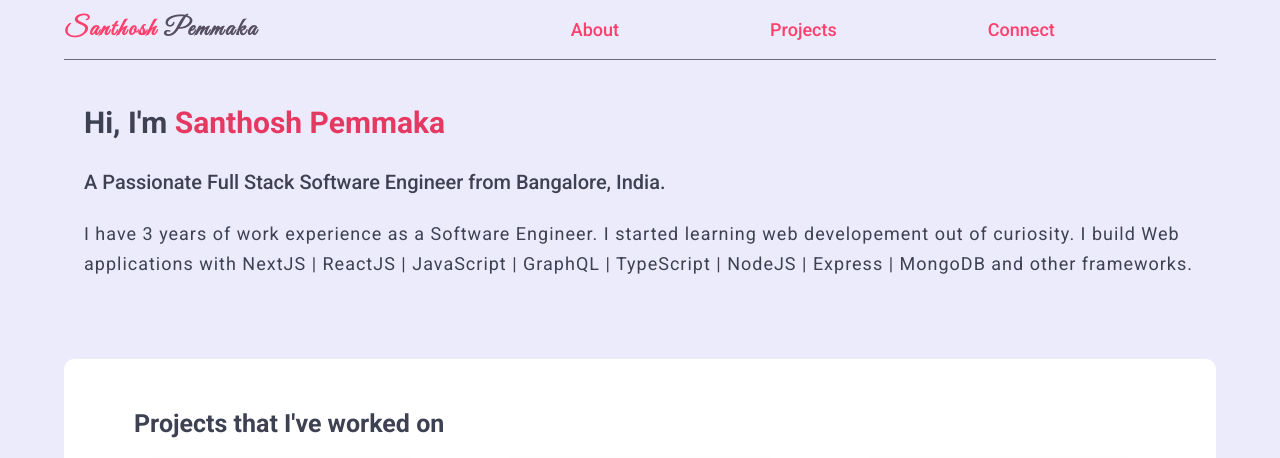
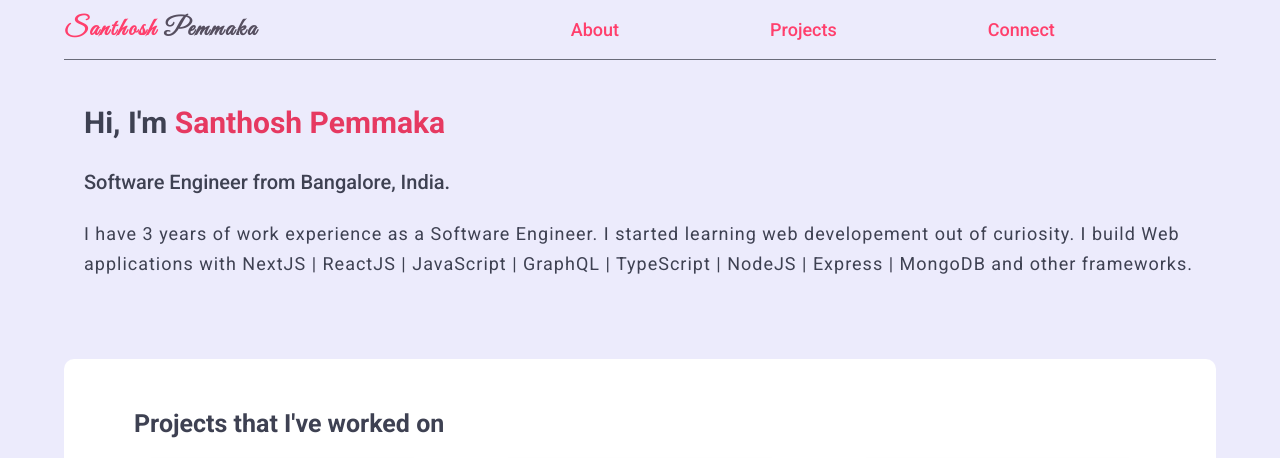
Before and after one commit to santhoshpemmaka/PersonalWebsite-neog, a plain HTML site: page index.html in a window 1280 px wide. Shown: the top 458 px of the page. Drawn offline with Linux system fonts and the light colour scheme.

Commit message:
Update index.html file

```diff
--- a/index.html
+++ b/index.html
@@ -26,7 +26,7 @@
 			<div class="user-info" id="about">
 				<label class="user-name">Hi, I'm <span>Santhosh Pemmaka</span></label>
 				<label class="user-label"
-					>A Passionate Full Stack Software Engineer from Bangalore, India.</label
+					>Software Engineer from Bangalore, India.</label
 				>
 				<label class="user-detail"
 					>I have 3 years of work experience as a Software Engineer. I
```
